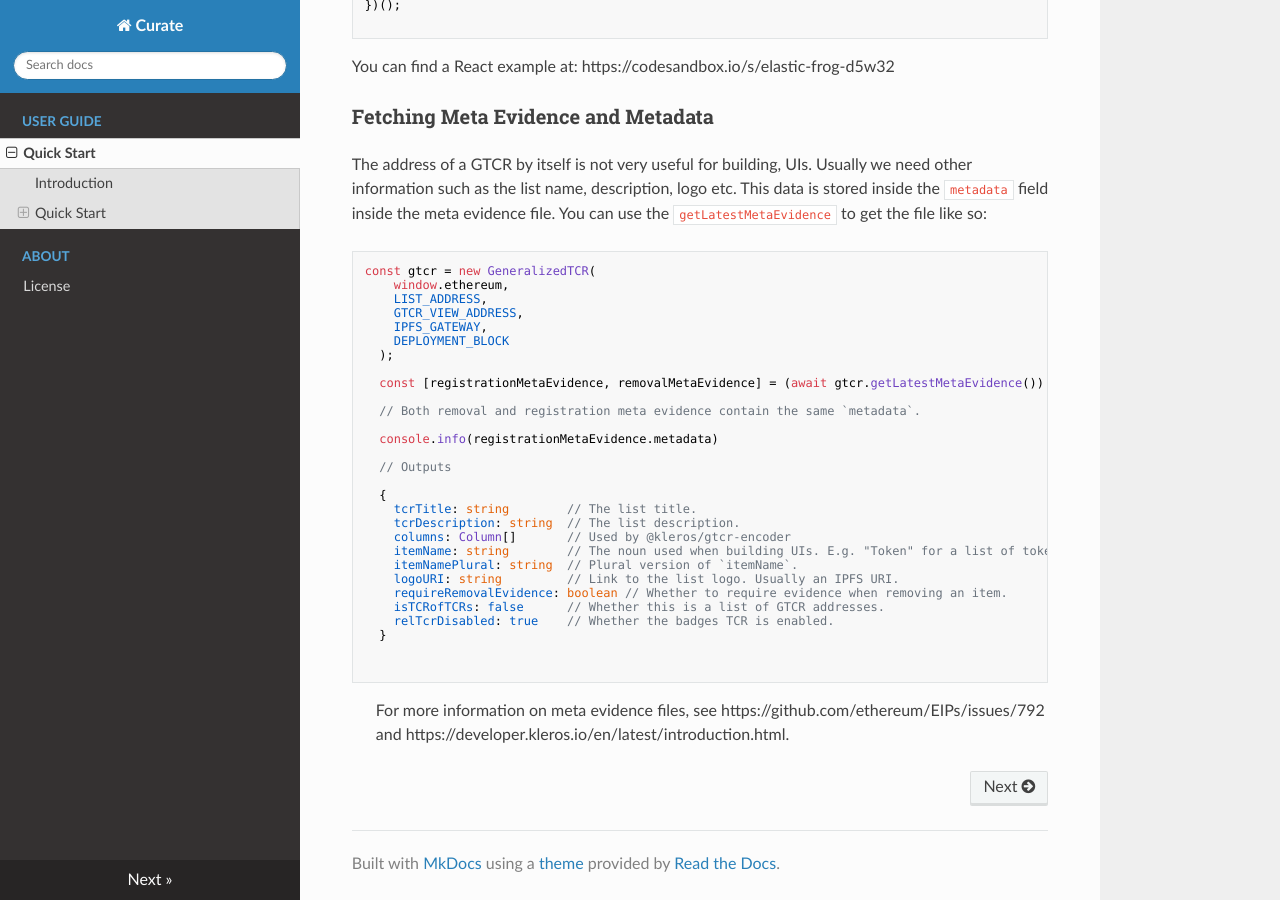
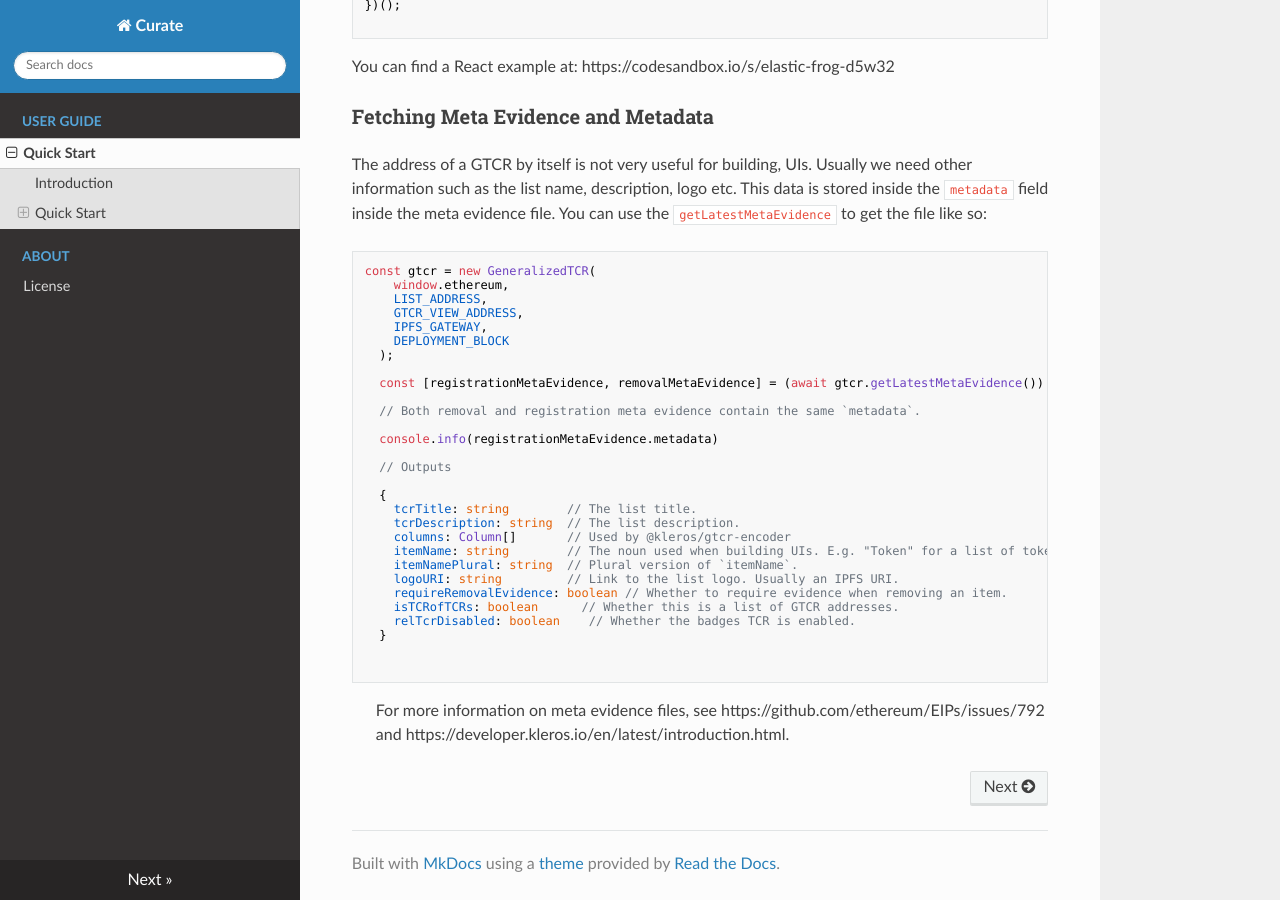
Before and after one commit to kleros/gtcr-docs, an MkDocs documentation site: the page built from docs/index.md, in a window 1280 px wide and 900 px high, scrolled down 2423 px. Built offline with MkDocs 1.6.1, drawn with Linux system fonts in a browser that asks for light colours; nearby versions of some CDN libraries.

Commit message:
fix: output type

```diff
--- a/docs/index.md
+++ b/docs/index.md
@@ -142,12 +142,12 @@ const gtcr = new GeneralizedTCR(
     tcrTitle: string        // The list title.
     tcrDescription: string  // The list description.
     columns: Column[]       // Used by @kleros/gtcr-encoder
-    itemName: string        // The noun used when building UIs. E.g. "Token" for a list of tokens -> "Click here to submit a *token*", in other places a button "Challenge *token*".
+    itemName: string        // The noun used when building UIs. E.g. "Token" for a list of tokens -> generates "Submit *token*", "Challenge token", etc.
     itemNamePlural: string  // Plural version of `itemName`.
     logoURI: string         // Link to the list logo. Usually an IPFS URI.
     requireRemovalEvidence: boolean // Whether to require evidence when removing an item.
-    isTCRofTCRs: false      // Whether this is a list of GTCR addresses.
-    relTcrDisabled: true    // Whether the badges TCR is enabled.
+    isTCRofTCRs: boolean      // Whether this is a list of GTCR addresses.
+    relTcrDisabled: boolean    // Whether the badges TCR is enabled.
   }
 
 
```
